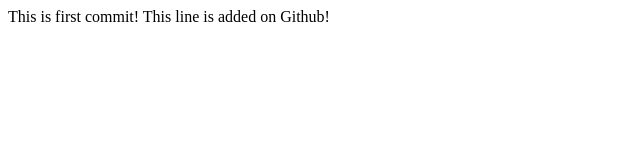
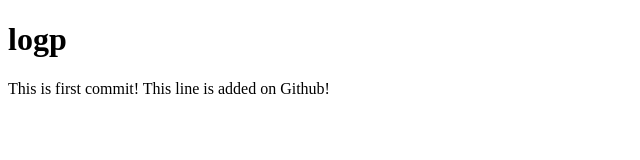
Before and after one commit to Olexandr1999/test, a plain HTML site: page index.html in a window 1280 px wide. Shown: the whole page, without its empty margins (0-640 px from the left). Drawn offline with Linux system fonts and the light colour scheme.

Commit message:
added header

```diff
--- a/index.html
+++ b/index.html
@@ -6,6 +6,10 @@
 </head>
 <body>
 
+	<div class="header">
+		<h1>logp</h1>
+	</div>
+
 	This is first commit!
 	This line is added on Github!
 
```
